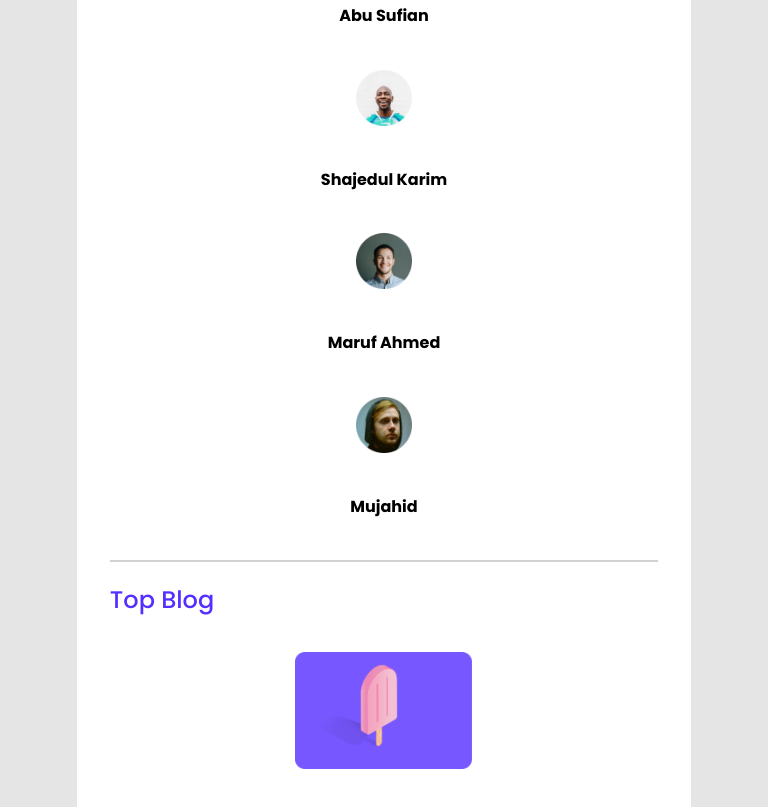
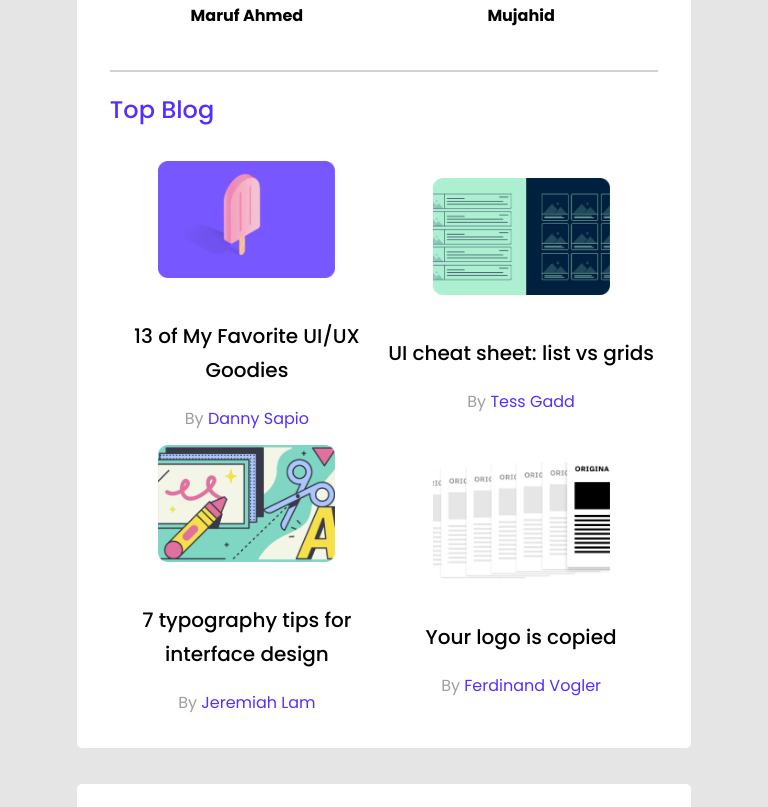
Before and after one commit to Sahariar/leader-board, a plain HTML site: page index.html in a window 768 px wide. Shown: the part 647-1454 px from the top of the page. Drawn offline with nearby package versions, Linux system fonts and the light colour scheme.

Commit message:
Devices support added

```diff
--- a/css/style.css
+++ b/css/style.css
@@ -219,7 +219,7 @@ color: #FF4A60;
         Media Queries
 ------------------------------*/
 /* Extra small devices (phones, 600px and down) */
-@media only screen and (max-width: 600px) {
+@media only screen and (max-width: 768px) {
     .container{
         width: 80%;
         margin: 0 auto;
@@ -259,7 +259,7 @@ color: #FF4A60;
 }
 
 /* Medium devices (landscape tablets, 768px and up) */
-@media only screen and (max-width: 992px) {
+@media only screen and (min-width: 768px) and (max-width: 992px){
 
     .container{
         width: 80%;
@@ -273,7 +273,7 @@ color: #FF4A60;
 
     }
     .player-infoarea {
-        grid-template-columns: repeat(1, 1fr);
+        grid-template-columns: repeat(2, 1fr);
     }
     .player {
         justify-content: center;
@@ -283,16 +283,15 @@ color: #FF4A60;
 
     .blog-infoarea {
         display: grid;
-        grid-template-columns: repeat(1, 1fr);
+        grid-template-columns: repeat(2, 1fr);
     }
     .blogpostitem {
     flex-direction: column;
     align-items: center;
-    justify-content: center;
     text-align: center;
     }
     .course-area{
-        grid-template-columns: repeat(1, 1fr);
+        grid-template-columns: repeat(2, 1fr);
         column-gap: 15px;
         row-gap: 30px;
     }
```
